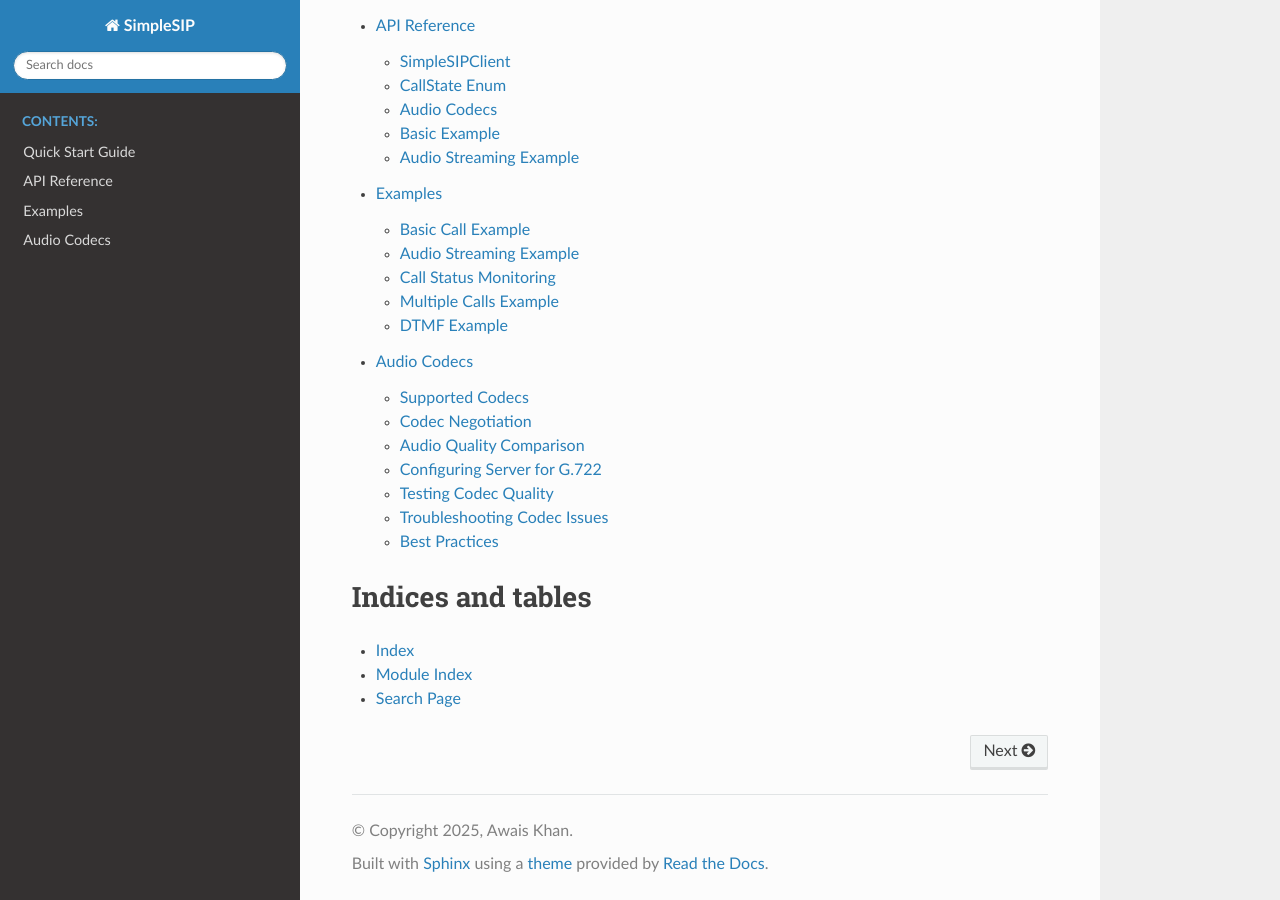
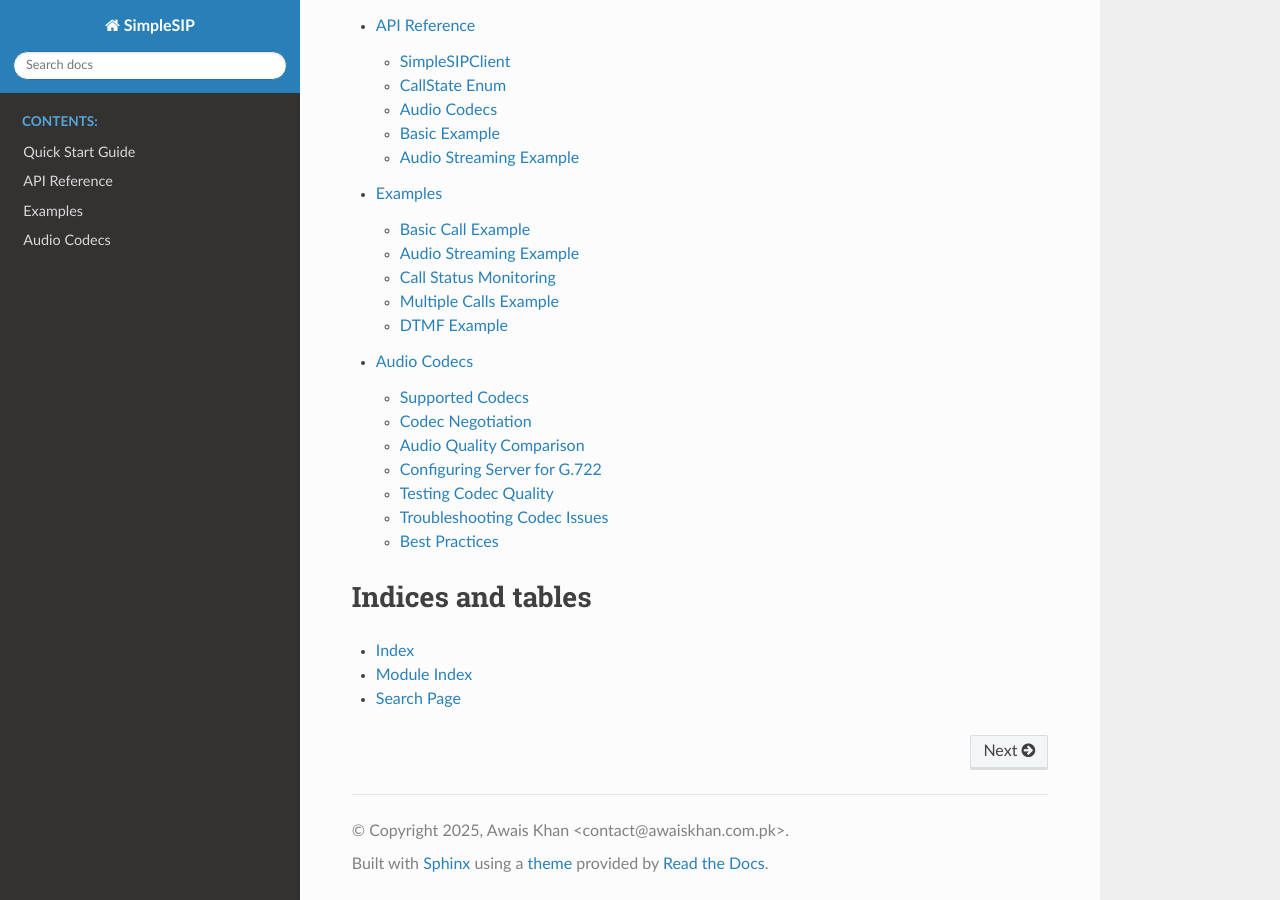
Before and after one commit to haqatak/simplesip, a Sphinx documentation site: the page built from docs/index.rst, in a window 1280 px wide and 900 px high, scrolled down 1252 px. Built offline with Sphinx 7.4.7 and the Read the Docs theme 3.1.0, drawn with Linux system fonts in a browser that asks for light colours; some of the changed lines change nothing that is shown.

Commit message:
fix: Update copyright line to include contact information

```diff
--- a/docs/conf.py
+++ b/docs/conf.py
@@ -7,7 +7,7 @@
 # https://www.sphinx-doc.org/en/master/usage/configuration.html#project-information
 
 project = 'SimpleSIP'
-copyright = '2025, Awais Khan'
+copyright = '2025, Awais Khan <contact@awaiskhan.com.pk>'
 author = 'Awais Khan'
 release = '0.1.1'
 
```
